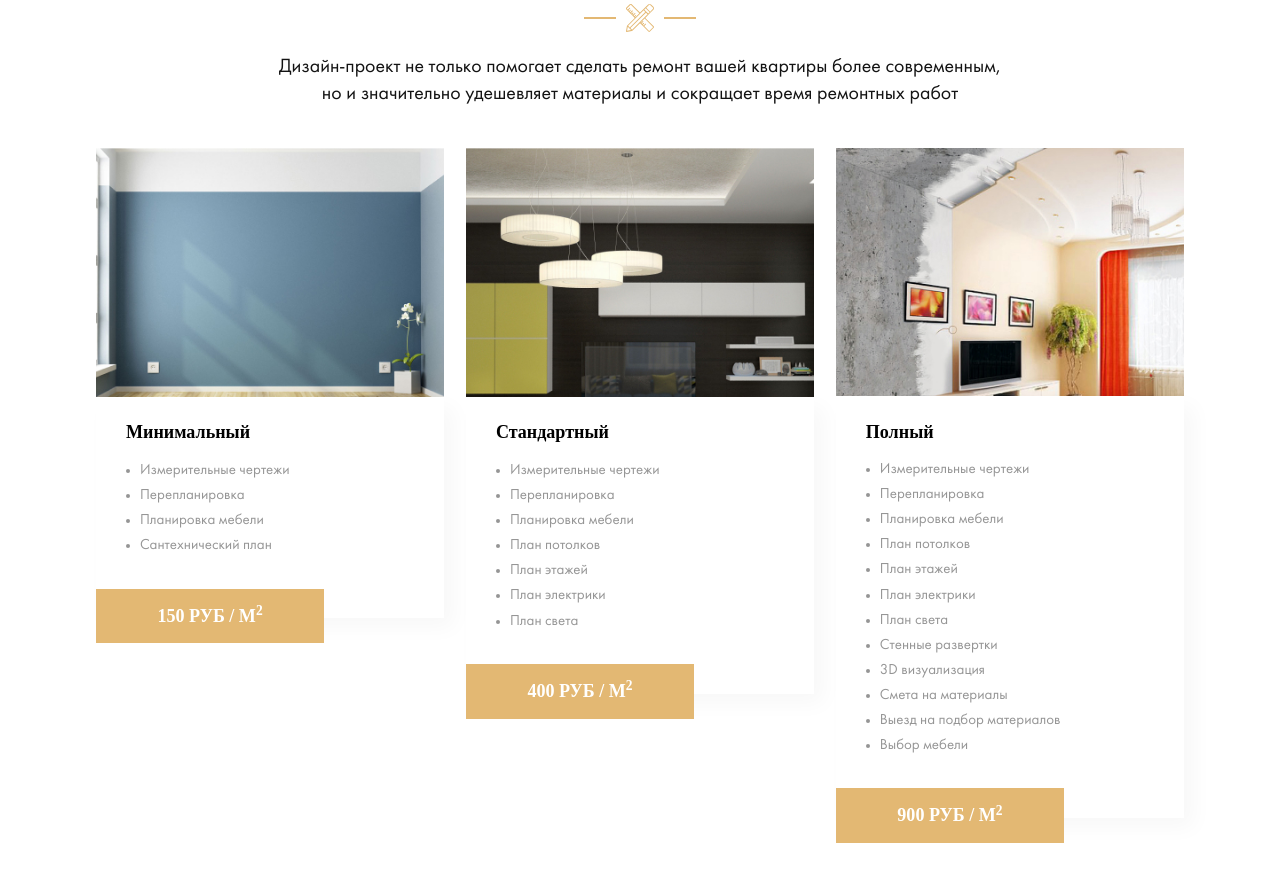
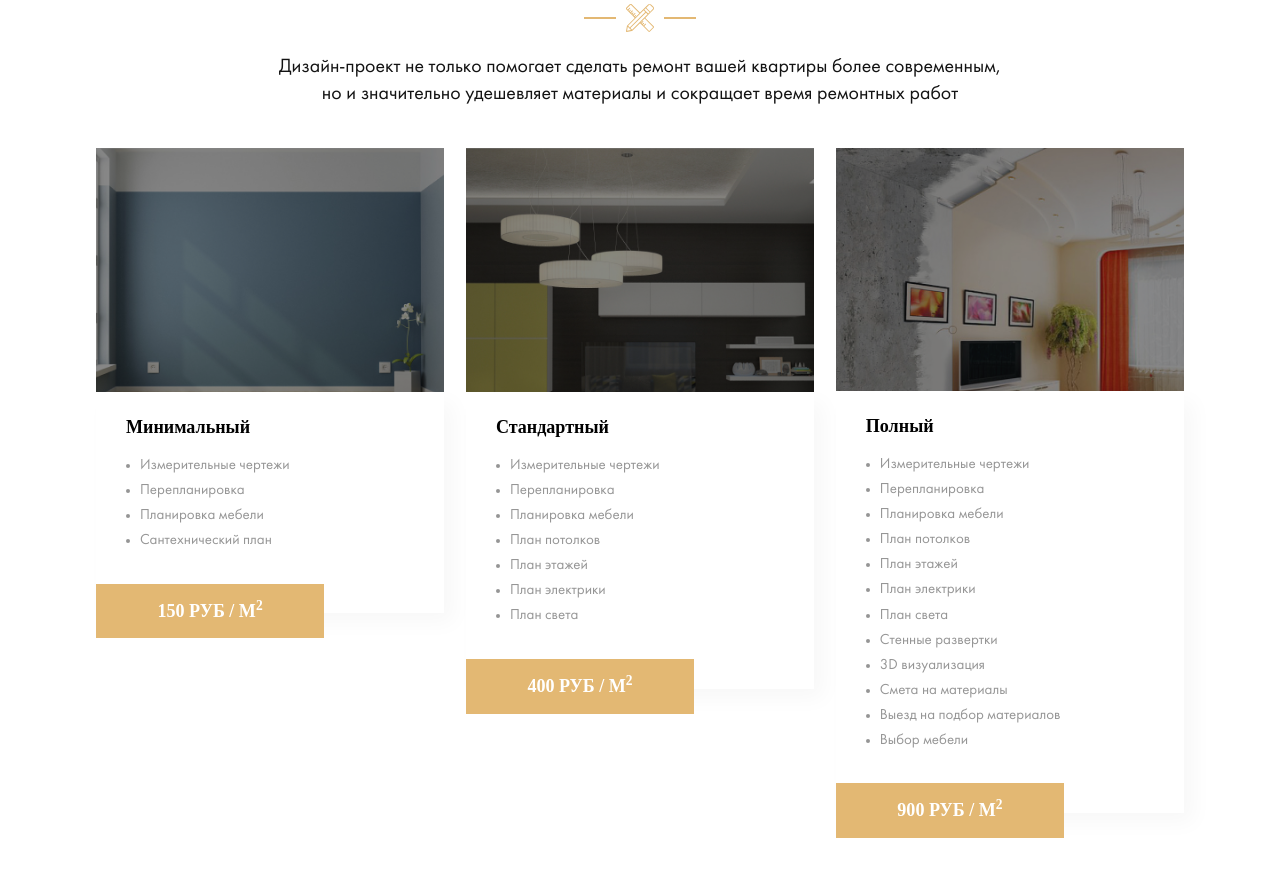
Before and after one commit to a1exweb/repair-design, a website: page index.html in a window 1280 px wide. Shown: the part 1904-2786 px from the top of the page. Drawn offline with Linux system fonts and the light colour scheme; files whose address does not match are found by name.

Commit message:
Add overlay for image in section design

```diff
--- a/index.html
+++ b/index.html
@@ -197,7 +197,9 @@
                 <div class="row">
                     <div class="col">
                         <div class="card design__card">
-                            <img src="img/design/design-1.jpg" alt="Минимальный" class="card__image">
+                            <div class="design__overlay-image">
+                                <img src="img/design/design-1.jpg" alt="Минимальный" class="card__image">
+                            </div>
                             <div class="card__text">
                                 <h3 class="card__title">Минимальный</h3>
                                 <!-- /.card__title -->
@@ -224,7 +226,9 @@
                     <!-- /.col -->
                     <div class="col">
                         <div class="card design__card">
-                            <img src="img/design/design-2.jpg" alt="Стандартный" class="card__image">
+                            <div class="design__overlay-image">
+                                <img src="img/design/design-2.jpg" alt="Стандартный" class="card__image">
+                            </div>
                             <div class="card__text">
                                 <h3 class="card__title">Стандартный</h3>
                                 <!-- /.card__title -->
@@ -257,7 +261,9 @@
                     <!-- /.col -->
                     <div class="col">
                         <div class="card design__card">
-                            <img src="img/design/design-3.jpg" alt="Полный" class="card__image">
+                            <div class="design__overlay-image">
+                                <img src="img/design/design-3.jpg" alt="Полный" class="card__image">
+                            </div>
                             <div class="card__text">
                                 <h3 class="card__title">Полный</h3>
                                 <!-- /.card__title -->
--- a/sass/templates/_design.sass
+++ b/sass/templates/_design.sass
@@ -5,3 +5,13 @@
         margin-bottom: 2.78rem
     &__card
         margin-bottom: 5.7rem
+    &__overlay-image
+        position: relative
+        display: flex
+        max-width: max-content
+        &::before
+            position: absolute
+            content: ''
+            width: 100%
+            height: 100%
+            background-color: rgba($dark, .5)
```
Also changed, not shown: css/style.css.
